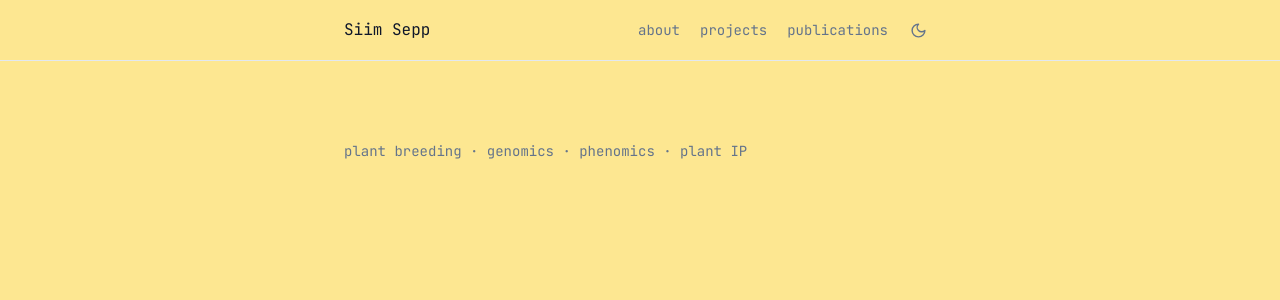
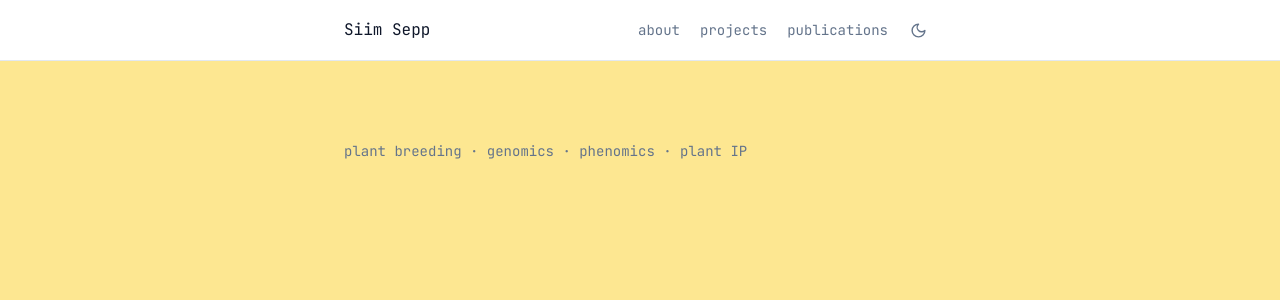
Before and after one commit to sss9010/sssepp, a Next.js app: page / in a window 1280 px wide. Shown: the top 300 px of the page. Built offline with nearby package versions, Linux system fonts and the light colour scheme.

Commit message:
White navbar background over yellow page

```diff
--- a/src/components/Navbar.tsx
+++ b/src/components/Navbar.tsx
@@ -15,7 +15,7 @@
   const pathname = usePathname();
 
   return (
-    <header className="border-b border-slate-200 dark:border-slate-800">
+    <header className="bg-white dark:bg-slate-900 border-b border-slate-200 dark:border-slate-800">
       <div className="max-w-prose mx-auto px-4 flex items-center justify-between py-3">
         <Link
           href="/"
```
